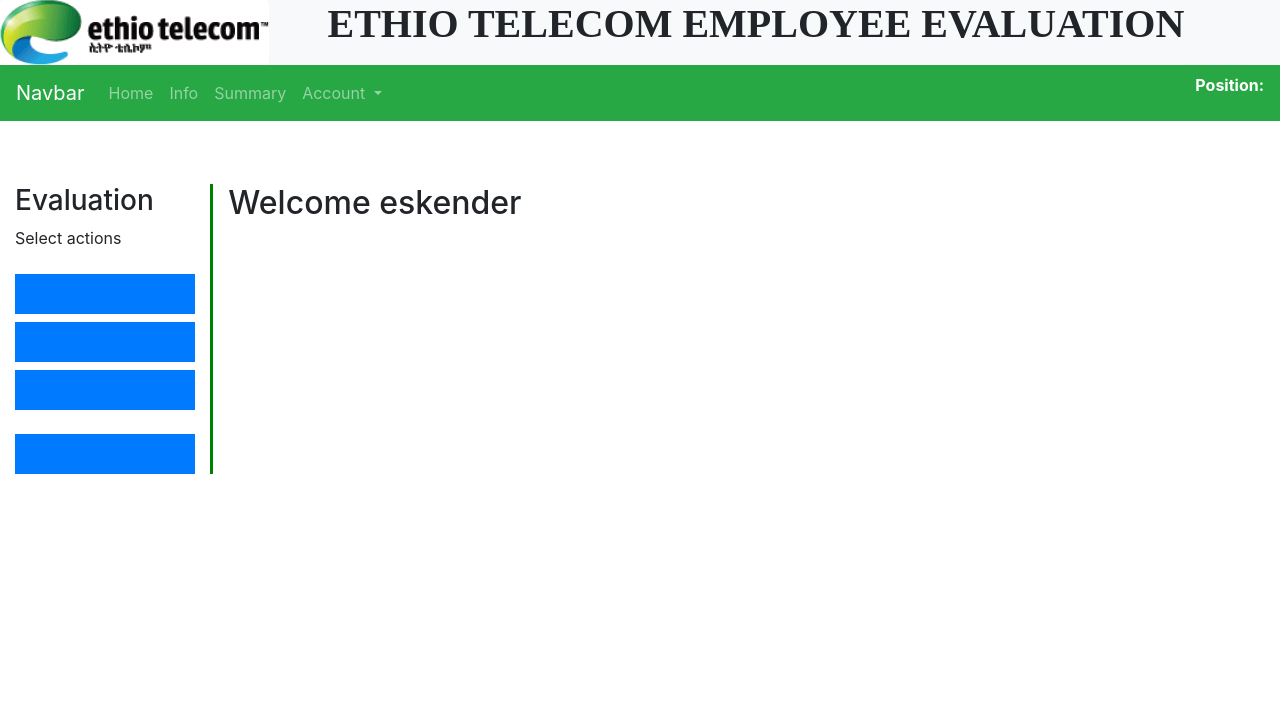
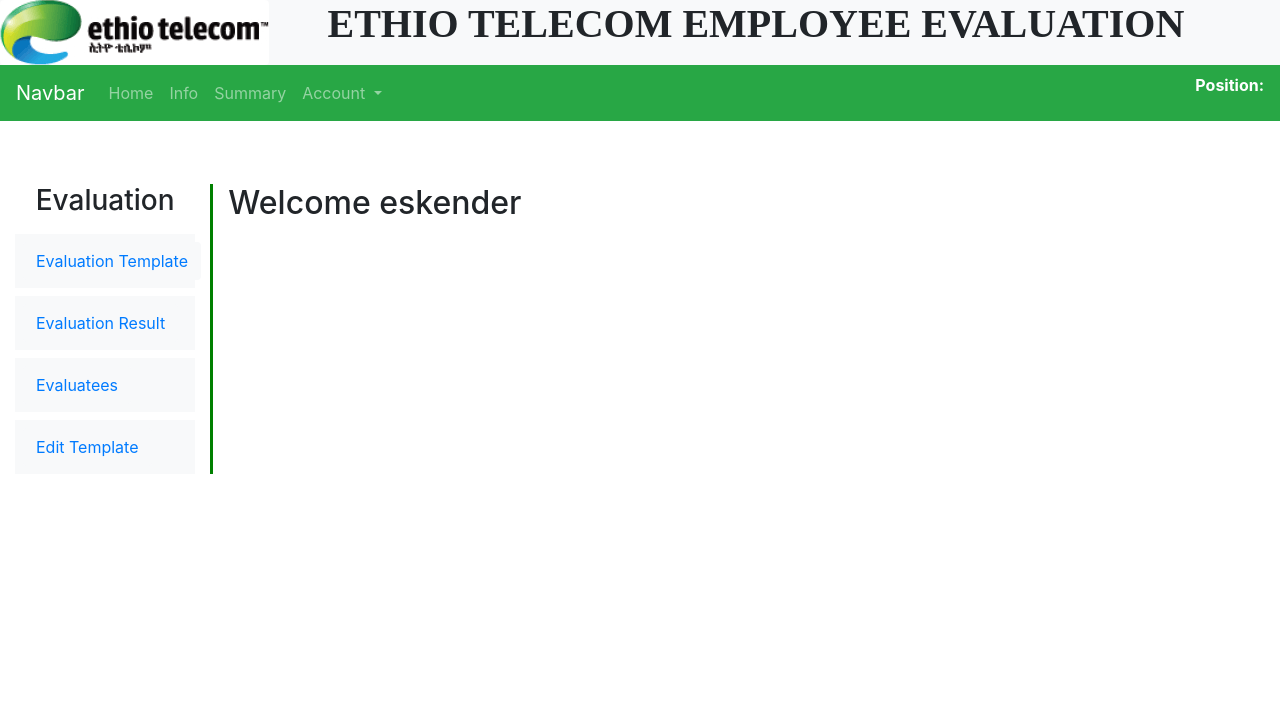
Before and after one commit to Eskender-B/evalsystem, a Django app: page /teleapp/home in a window 1280 px wide. Shown: the top 714 px of the page. Run offline with Django 3.2, Linux system fonts and the light colour scheme; a user stored in the database is signed in; data that the repository does not hold is empty; some libraries are stand-ins or nearby versions.

Commit message:
Fix home page

```diff
--- a/mysite/teleapp/templates/teleapp/home.html
+++ b/mysite/teleapp/templates/teleapp/home.html
@@ -3,30 +3,30 @@
 
 {% block title %} Home {% endblock %}
 
-
 {% block sidebar %}
 
-<h3>Evaluation</h3>
-<p>Select actions</p>
+<h3 class="text-center" >Evaluation</h3>
 <div class="d-flex flex-column">
 
-  <div class="p-2 bg-primary mt-2">
-    <a href="{% url 'teleapp:template' %} "> Evaluation Template </a>
+  <div class="p-2 bg-light mt-2">
+    <a class="btn bg-light text-center"href="{% url 'teleapp:template' %} "> Evaluation Template </a>
   </div>
 
 
-  <div class="p-2 bg-primary mt-2">
-    <a href="{% url 'teleapp:result' %} "> Evaluation Result </a>
+  <div class="p-2 bg-light mt-2">
+    <a class="btn bg-light" href="{% url 'teleapp:result' %} "> Evaluation Result </a>
   </div>
 
-  <div class="p-2 bg-primary mt-2">
-    <a href="{% url 'teleapp:evaluatees' %} "> Evaluatees </a>
+  <div class="p-2 bg-light mt-2">
+    <a class="btn bg-light" href="{% url 'teleapp:evaluatees' %} "> Evaluatees </a>
   </div>
 
-  <div class="p-2 bg-primary mt-4">
+  <div class="p-2 bg-light mt-2">
     <a href="{% url 'teleapp:edit' %}"
-    {% if not user.is_superuser or user.is_anonymous %}
-	class="disabled"
+    {% if user.is_anonymous or not user.is_superuser %}
+	class="btn bg-light disabled"
+    {% else %}
+        class="btn bg-light"
     {% endif %}
     >
     Edit Template
@@ -34,7 +34,6 @@
   </div>
 
 </div>
-
 
 {% endblock %}
 
```
